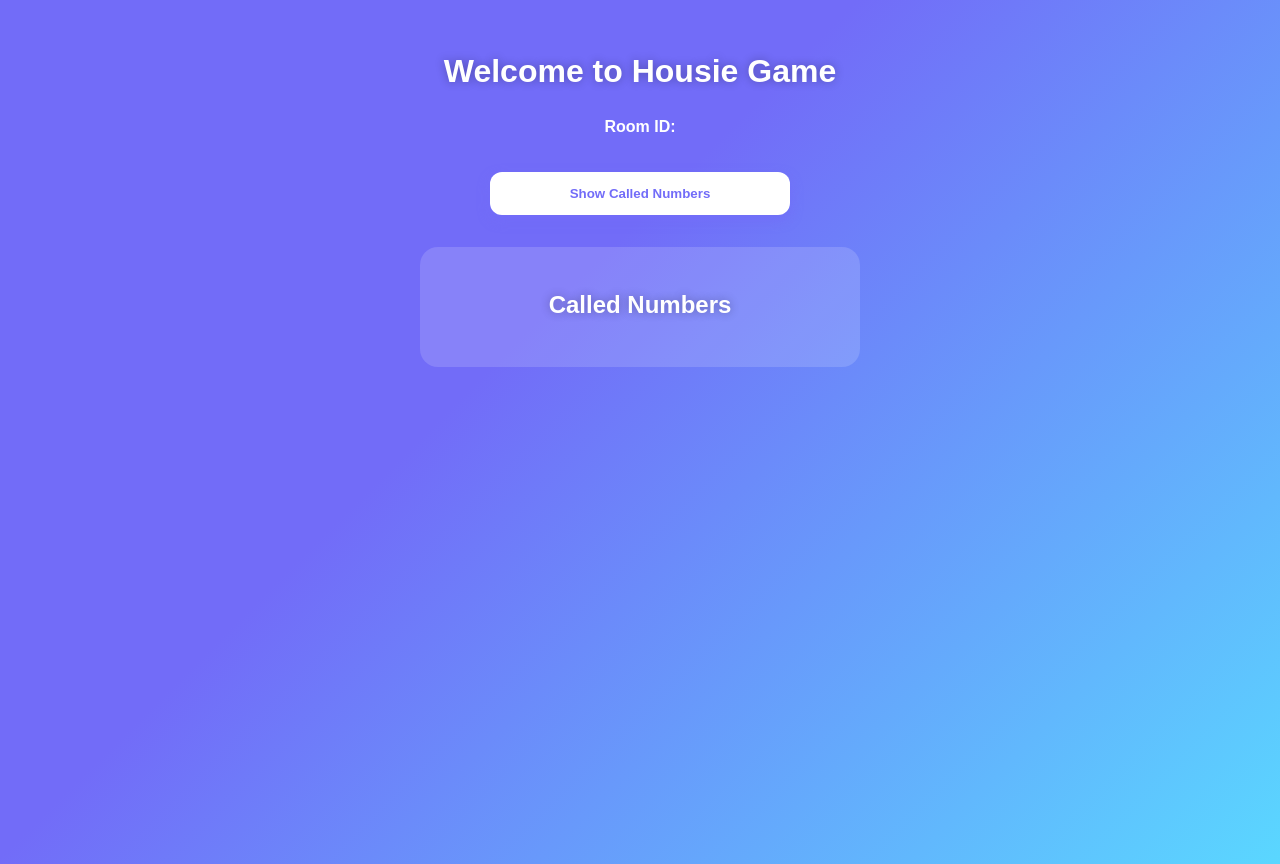
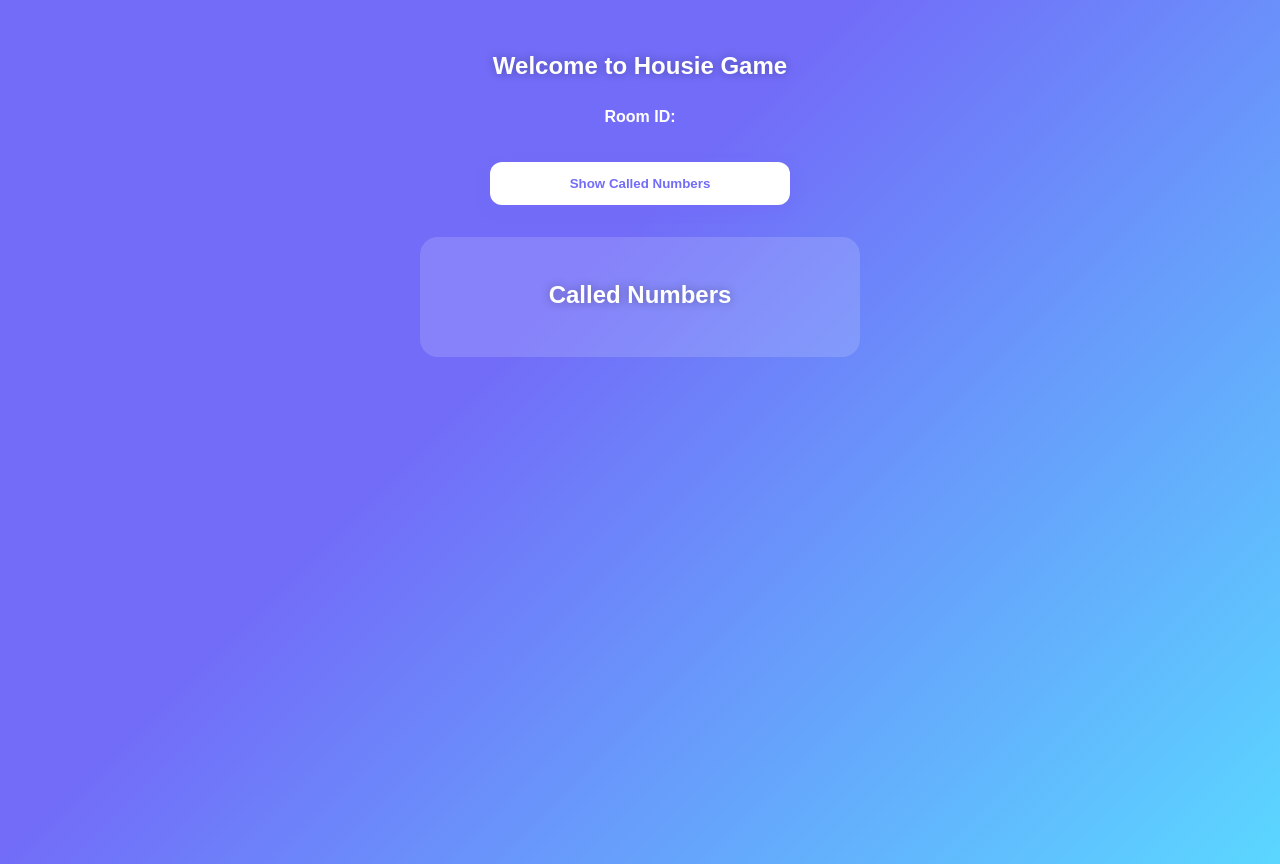
Before and after one commit to eswar5678/HousieGame, a website: page public/game.html in a window 1280 px wide. Drawn offline with nearby package versions, Linux system fonts and the light colour scheme; no server answers.

Commit message:
Update game.html

```diff
--- a/public/game.html
+++ b/public/game.html
@@ -293,7 +293,7 @@
     </style>
 </head>
 <body>
-    <h1>Welcome to Housie Game</h1>
+    <h2>Welcome to Housie Game</h2>
     <div><strong>Room ID: </strong><span id="roomIdDisplay"></span></div>
 
     <div id="current-number-area" style="display:none; margin-bottom:22px;">
```
